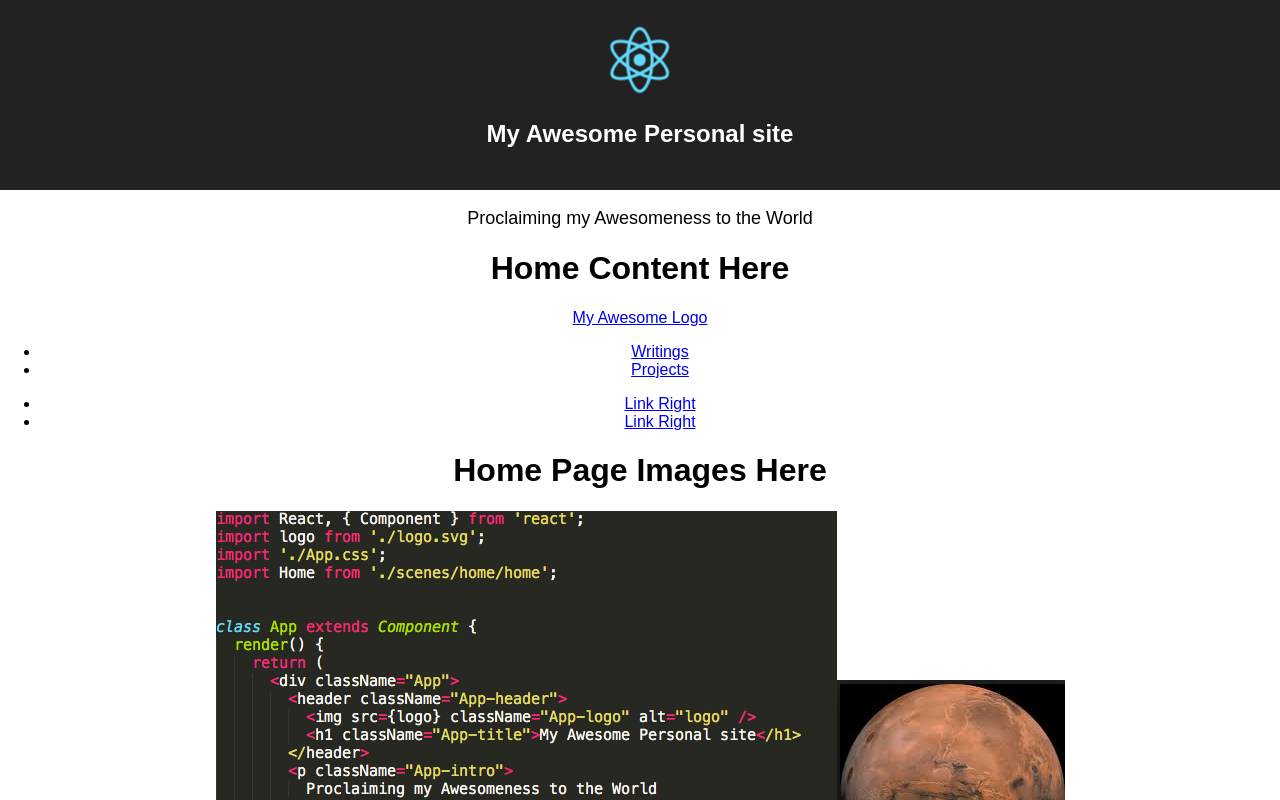
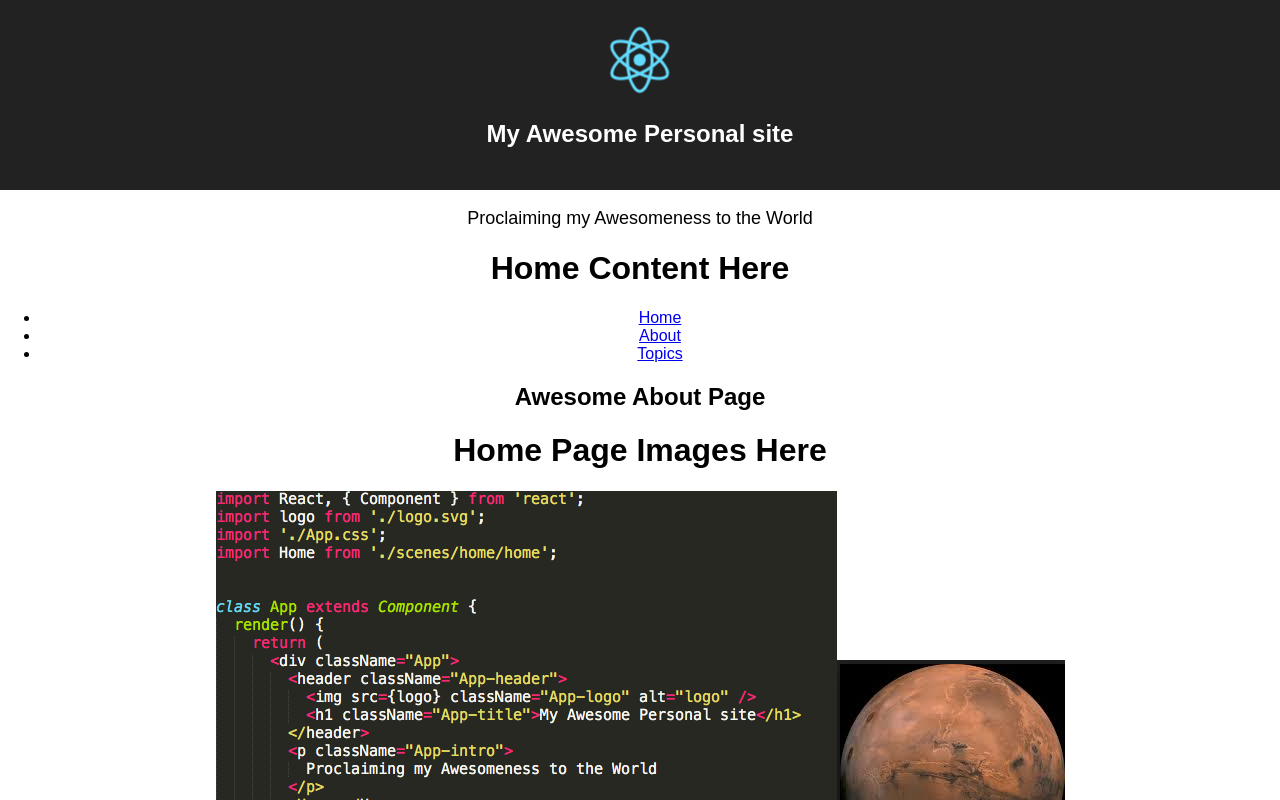
Before and after one commit to dave5801/Portfolio, a React (Create React App) app in the folder portfolio-site/: page /about in a window 1280 px wide. Shown: the top 800 px of the page. Built offline with nearby package versions, Linux system fonts and the light colour scheme.

Commit message:
routing works, now to straighten out sh** pages

```diff
--- a/portfolio-site/src/scenes/home/home-images/homeImageSection.js
+++ b/portfolio-site/src/scenes/home/home-images/homeImageSection.js
@@ -7,9 +7,9 @@ class HomeImageSection extends Component {
     return (
       <div className="Home-Image-Section">
         <h1>Home Page Images Here</h1>
-        <img src={ require('./images/code.png') } />
-        <img src={ require('./images/mars.png') } />
-        <img src={ require('./images/seattle.png') } />
+        <img src={ require('./images/code.png') }  alt="img1"/>
+        <img src={ require('./images/mars.png') }  alt="img2"/>
+        <img src={ require('./images/seattle.png') } alt="img3"/>
       </div>
     );
   }
--- a/portfolio-site/src/scenes/home/navigation/navbar.js
+++ b/portfolio-site/src/scenes/home/navigation/navbar.js
@@ -1,6 +1,5 @@
 import React, { Component } from 'react';
 import './navbar.css';
-import { Navbar, Nav, NavItem } from 'react-bootstrap';
 import { BrowserRouter as Router, Route, Link } from "react-router-dom";
 
 const HomePage = () => (
@@ -15,39 +14,32 @@ const AboutPage = () => (
   </div>
 );
 
-
 class TopNav extends Component {
   render() {
     return (
-      <div className="Navbar">
-        <Navbar inverse collapseOnSelect>
-          <Navbar.Header>
-            <Navbar.Brand>
-              <a href="#brand">My Awesome Logo</a>
-            </Navbar.Brand>
-          </Navbar.Header>
-          <Navbar.Collapse>
-            <Nav>
-              <NavItem eventKey={1} href="#">
-                Writings
-              </NavItem>
-              <NavItem eventKey={2} href="#">
-                Projects
-              </NavItem>
-            </Nav>
-            <Nav pullRight>
-              <NavItem eventKey={1} href="#">
-                Link Right
-              </NavItem>
-              <NavItem eventKey={2} href="#">
-                Link Right
-              </NavItem>
-            </Nav>
-          </Navbar.Collapse>
-        </Navbar>
-      </div>
+      <Router>
+        <div className="Navbar">
+
+          <ul>
+            <li>
+              <Link to="/">Home</Link>
+            </li>
+            <li>
+              <Link to="/about">About</Link>
+            </li>
+            <li>
+              <Link to="/topics">Topics</Link>
+            </li>
+          </ul>
+          <Route exact path="/" component={HomePage} />
+          <Route path="/about" component={AboutPage} />
+
+        </div>
+      </Router>
     );
   }
 }
 
+
+
 export default TopNav;
```
